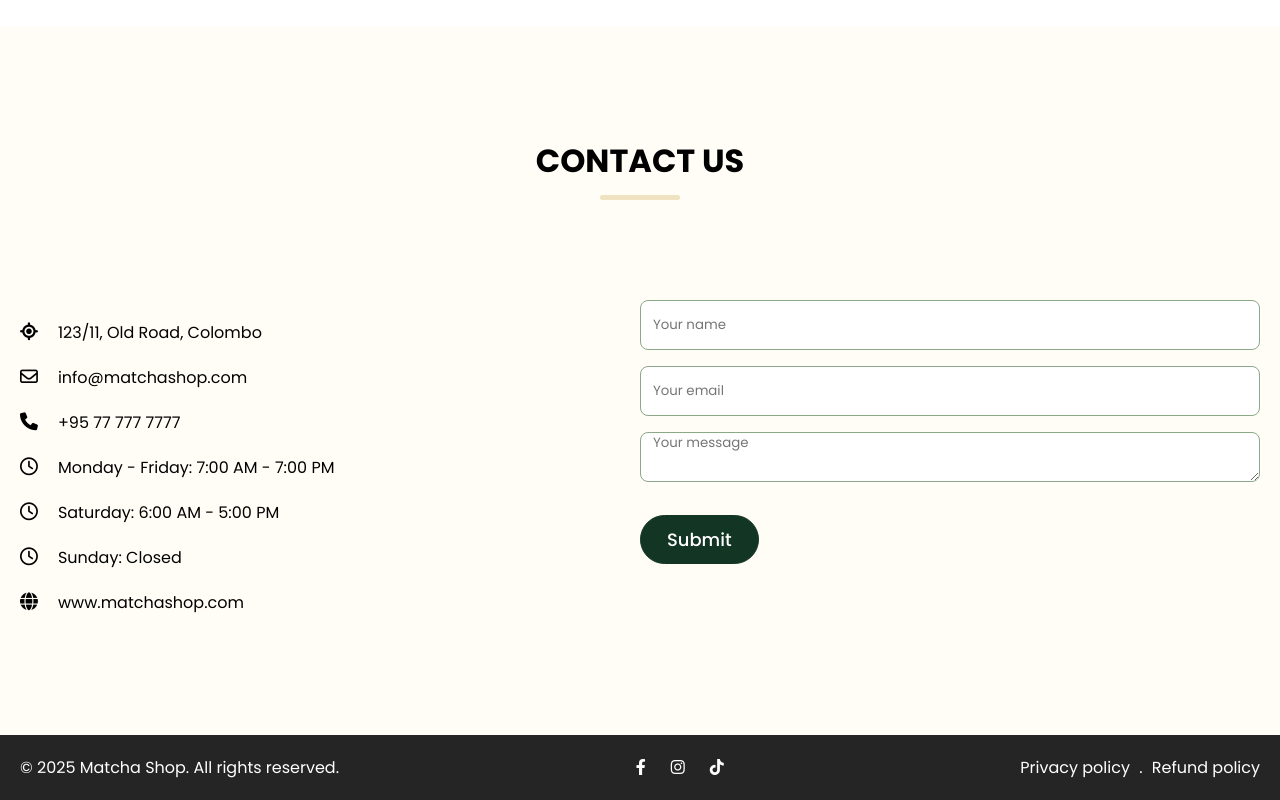
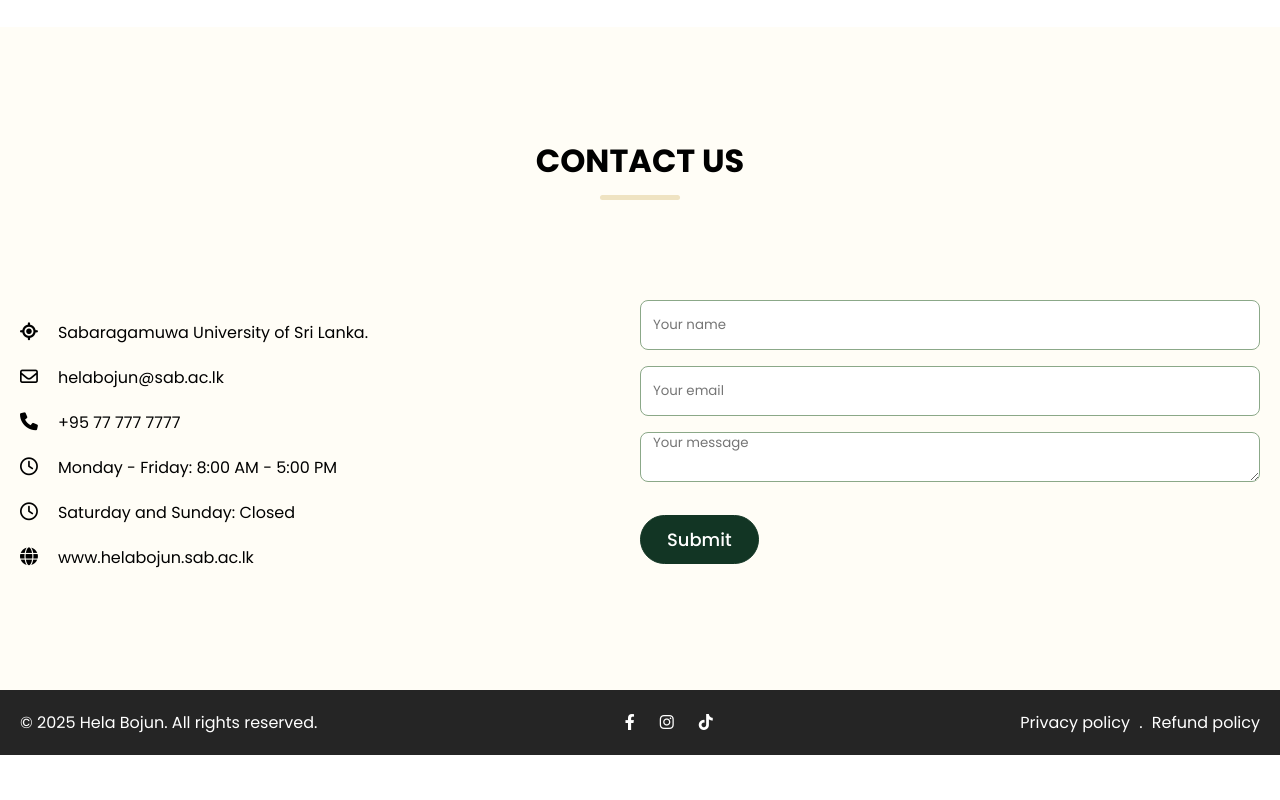
Before and after one commit to chamika-u/hela-bojun, a plain HTML site: page index.html in a window 1280 px wide. Shown: the part 4497-5297 px from the top of the page. After the commit the page ends 5252 px from the top, so only its background shows below. Drawn offline with nearby package versions, Linux system fonts and the light colour scheme; a web font is replaced by a local one.

Commit message:
feat: Update contact information and footer details in index.html

```diff
--- a/index.html
+++ b/index.html
@@ -219,12 +219,12 @@
                     <ul class="contact-info-list">
                         <li class="contact-info">
                             <i class="fa-solid fa-location-crosshairs"></i>
-                            <p>123/11, Old Road, Colombo</p>
+                            <p>Sabaragamuwa University of Sri Lanka.</p>
                         </li>
 
                          <li class="contact-info">
                             <i class="fa-regular fa-envelope"></i>
-                            <p>info@matchashop.com</p>
+                            <p>helabojun@sab.ac.lk</p>
                         </li>
 
                          <li class="contact-info">
@@ -234,22 +234,19 @@
 
                          <li class="contact-info">
                             <i class="fa-regular fa-clock"></i>
-                            <p>Monday - Friday: 7:00 AM - 7:00 PM</p>
+                            <p>Monday - Friday: 8:00 AM - 5:00 PM</p>
                         </li>
 
                            <li class="contact-info">
                             <i class="fa-regular fa-clock"></i>
-                            <p>Saturday: 6:00 AM - 5:00 PM</p>
+                            <p>Saturday and Sunday: Closed</p>
                         </li>
 
-                         <li class="contact-info">
-                            <i class="fa-regular fa-clock"></i>
-                            <p>Sunday: Closed</p>
-                        </li>
+
 
                         <li class="contact-info">
                             <i class="fa-solid fa-globe"></i>
-                            <p>www.matchashop.com</p>
+                            <p>www.helabojun.sab.ac.lk</p>
                         </li>
                     </ul>
                     <form action="#" class="contact-form">
@@ -265,7 +262,7 @@
               <footer class="footer-section">
                 <div class="section-content">
                     <p class="copyright-text">
-                        &copy; 2025 Matcha Shop. All rights reserved.
+                        &copy; 2025 Hela Bojun. All rights reserved.
                     </p>
                     <div class="social-link-list">
                         <a href="#" class="social-link"><i class="fab fa-facebook-f"></i></a>
```
